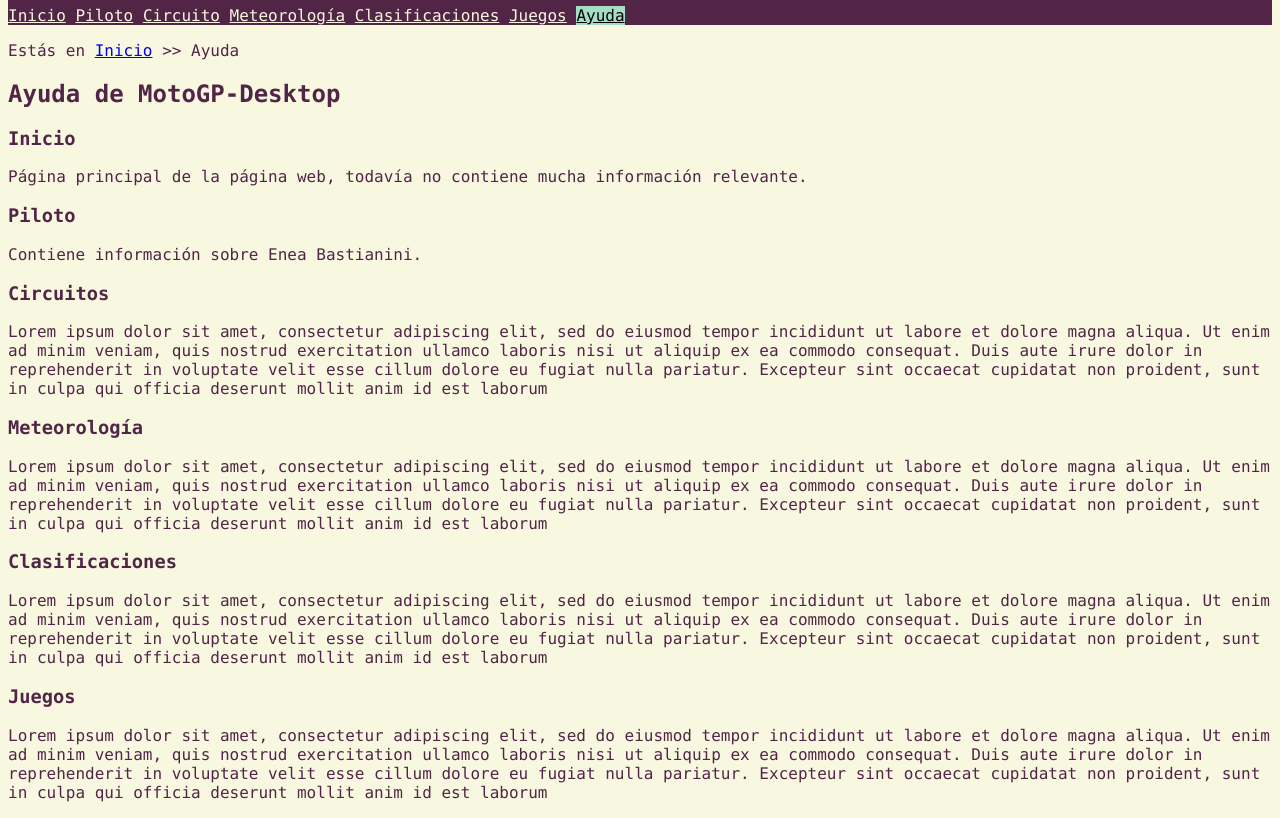
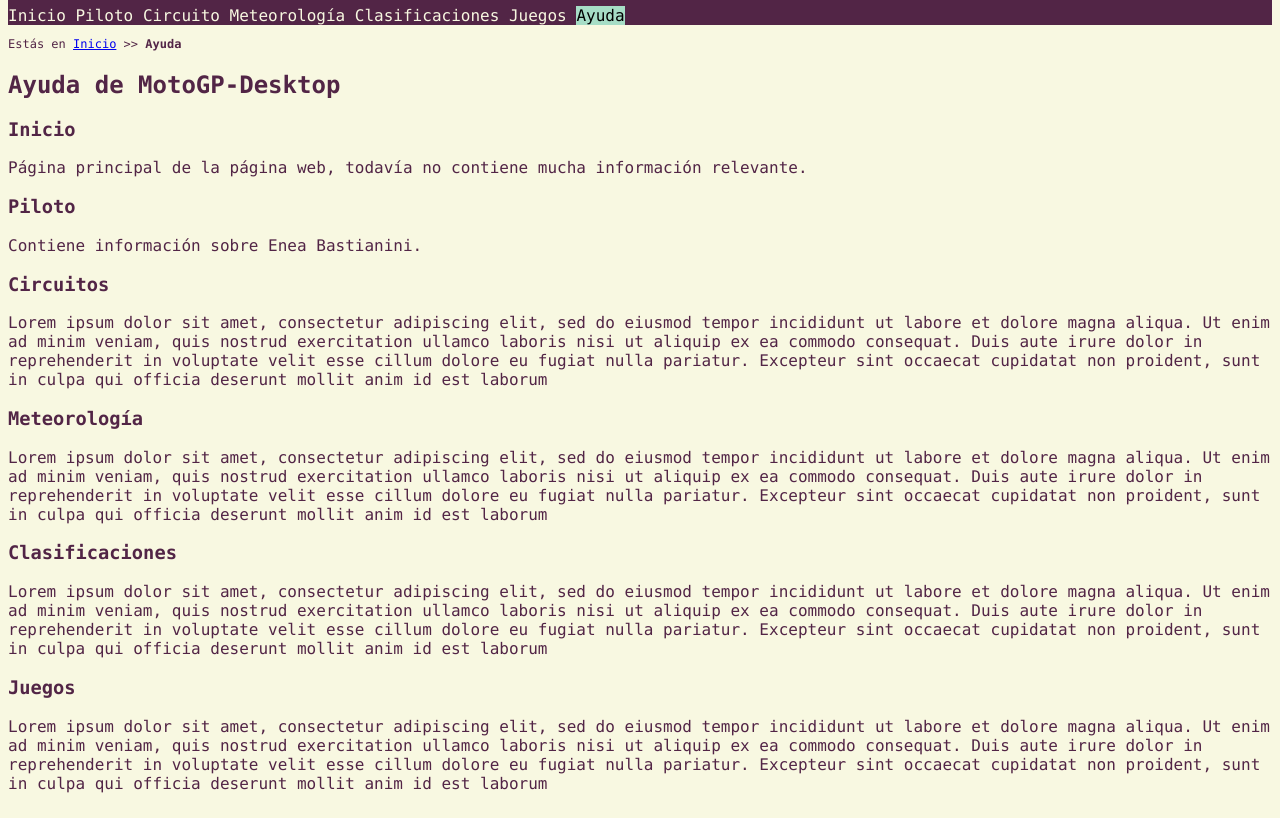
Before and after one commit to UO282894/sew2025, a plain HTML site: page ayuda.html in a window 1280 px wide. Shown: the part 75-893 px from the top of the page. Drawn offline with Linux system fonts and the light colour scheme.

Commit message:
Ejercicio 4, sesión 3

```diff
--- a/ayuda.html
+++ b/ayuda.html
@@ -29,42 +29,33 @@
             <a href="ayuda.html" title="Ayuda de la página" class="active">Ayuda</a>
         </nav>
     </header>
-    <p>Estás en <a href="index.html">Inicio</a> >> Ayuda</p>
+    <p>Estás en <a href="index.html">Inicio</a> >> <strong>Ayuda</strong></p>
     <main>
         <h2>Ayuda de MotoGP-Desktop</h2>
         <section>
             <h3>Inicio</h3>
             <p>Página principal de la página web, todavía no contiene mucha información relevante.</p>
-        </section>
-        <section>
+
             <h3>Piloto</h3>
             <p>Contiene información sobre Enea Bastianini.</p>
-        </section>
-        <section>
             <h3>Circuitos</h3>
             <p>Lorem ipsum dolor sit amet, consectetur adipiscing elit, sed do eiusmod tempor incididunt ut
 labore et dolore magna aliqua. Ut enim ad minim veniam, quis nostrud exercitation ullamco
 laboris nisi ut aliquip ex ea commodo consequat. Duis aute irure dolor in reprehenderit in
 voluptate velit esse cillum dolore eu fugiat nulla pariatur. Excepteur sint occaecat cupidatat non
 proident, sunt in culpa qui officia deserunt mollit anim id est laborum</p>
-        </section>
-        <section>
             <h3>Meteorología</h3>
             <p>Lorem ipsum dolor sit amet, consectetur adipiscing elit, sed do eiusmod tempor incididunt ut
 labore et dolore magna aliqua. Ut enim ad minim veniam, quis nostrud exercitation ullamco
 laboris nisi ut aliquip ex ea commodo consequat. Duis aute irure dolor in reprehenderit in
 voluptate velit esse cillum dolore eu fugiat nulla pariatur. Excepteur sint occaecat cupidatat non
 proident, sunt in culpa qui officia deserunt mollit anim id est laborum</p>
-        </section>
-        <section>
             <h3>Clasificaciones</h3>
             <p>Lorem ipsum dolor sit amet, consectetur adipiscing elit, sed do eiusmod tempor incididunt ut
 labore et dolore magna aliqua. Ut enim ad minim veniam, quis nostrud exercitation ullamco
 laboris nisi ut aliquip ex ea commodo consequat. Duis aute irure dolor in reprehenderit in
 voluptate velit esse cillum dolore eu fugiat nulla pariatur. Excepteur sint occaecat cupidatat non
 proident, sunt in culpa qui officia deserunt mollit anim id est laborum</p>
-        </section>
-        <section>
             <h3>Juegos</h3>
             <p>Lorem ipsum dolor sit amet, consectetur adipiscing elit, sed do eiusmod tempor incididunt ut
 labore et dolore magna aliqua. Ut enim ad minim veniam, quis nostrud exercitation ullamco
--- a/estilo/estilo.css
+++ b/estilo/estilo.css
@@ -10,15 +10,16 @@ body{
 
 /* Especifidad 001 */
 header {
-    /* Hereda el color de body */
+    /* Hereda el color de body - #F8F8E1 */
     background-color: #522546;
 }
 
 /* Especifidad 002, 012 */
 header a,
 header a:visited{
-    /* Hereda el background-color de header */
+    /* Hereda el background-color de header - #522546 */
     color: #F8F8E1;
+    text-decoration-line: none;
 }
 
 /* Especifidad 012, 022 */
@@ -28,3 +29,8 @@ header a.active:visited
     background-color: #A6DDC6;
     color: black;
 }
+
+/* Especifidad  002*/
+header + p{
+    font-size: 0.75em;
+}
--- /dev/null
+++ b/estilo/layout.css
@@ -0,0 +1,2 @@
+/* Daniel Flores López, UO282894 */
+/* Esquemas de posicionamiento del proyecto MotoGP-Desktop*/
```
Also changed, not shown: circuito.html (+1 -1 lines), clasificaciones.html (+1 -1 lines), juegos.html (+1 -1 lines), meteorologia.html (+1 -1 lines), piloto.html (+1 -1 lines).
